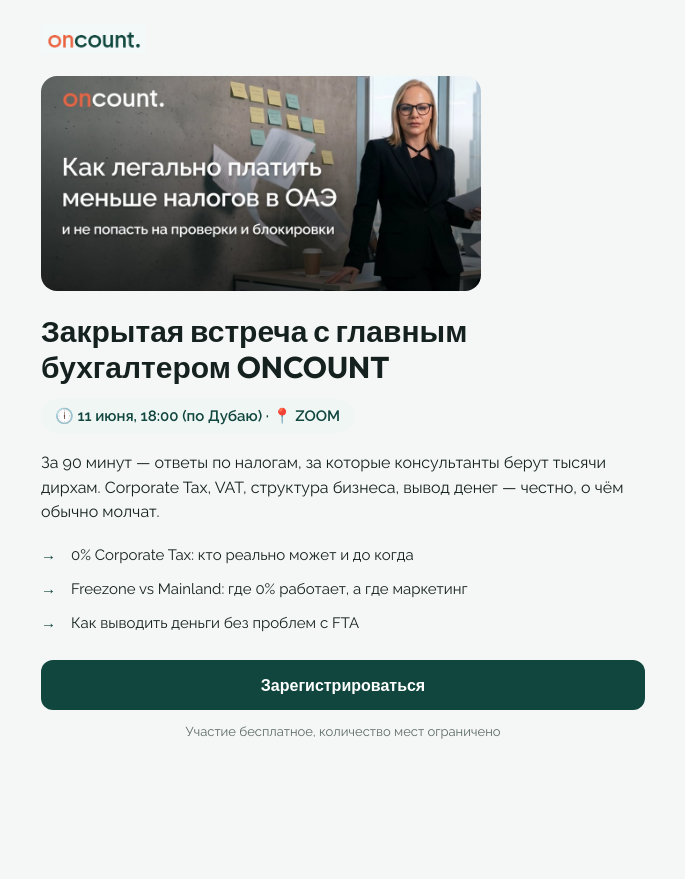
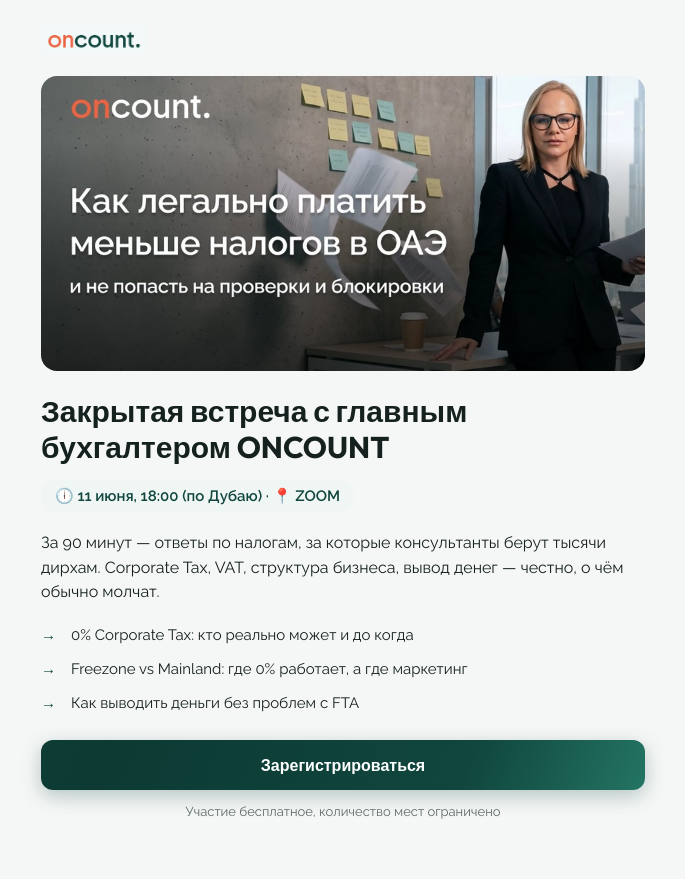
Before and after one commit to Oncount/oncount-partners, a FastAPI app: page /mk in a window 1280 px wide. Shown: the whole page, without its empty margins (297-982 px from the left). Before the commit the page ends 739 px from the top, so only its background shows below. Run offline with FastAPI, Linux system fonts and the light colour scheme; parts of the project's set-up code (start-up, migrations or seed data) failed here and were passed over.

Commit message:
style(/mk): баннер на всю ширину колонки + переливающаяся кнопка регистрации
- Десктоп: cover-img был max-width 440px при колонке 640px → картинка уже
  текста/кнопки. Убрал кап → единая ширина image/текст/кнопка.
- Кнопка «Зарегистрироваться»: анимированный градиент (shimmer), с guard
  prefers-reduced-motion.

Co-Authored-By: Claude Opus 4.8 (1M context) <noreply@anthropic.com>

```diff
--- a/app/templates/quiz.html
+++ b/app/templates/quiz.html
@@ -62,7 +62,7 @@
     .thanks p{color:var(--muted);line-height:1.5}
     /* Обложка-оффер (шаг 0) — показывается только если передан cover */
     .cover{display:flex;flex-direction:column}
-    .cover-img{width:100%;max-width:440px;height:auto;border-radius:16px;display:block;margin:0 0 22px}
+    .cover-img{width:100%;height:auto;border-radius:16px;display:block;margin:0 0 22px}
     .cover-title{font-family:Outfit,sans-serif;font-size:30px;line-height:1.2;margin:0 0 14px}
     .cover-meta{display:inline-block;align-self:flex-start;background:#f0f6f4;color:var(--green);
       font-weight:600;font-size:15px;padding:8px 14px;border-radius:999px;margin-bottom:18px}
@@ -70,7 +70,12 @@
     .cover-bullets{list-style:none;padding:0;margin:0 0 26px;display:flex;flex-direction:column;gap:12px}
     .cover-bullets li{position:relative;padding-left:30px;font-size:15px;line-height:1.45}
     .cover-bullets li::before{content:"→";position:absolute;left:0;top:0;color:var(--green);font-weight:700}
-    .cover-cta{align-self:stretch;margin-bottom:14px}
+    .cover-cta{align-self:stretch;margin-bottom:14px;color:#fff;border-radius:12px;
+      background:linear-gradient(110deg,#0c3a33 0%,#10463E 28%,#2f9079 50%,#10463E 72%,#0c3a33 100%);
+      background-size:220% 100%;animation:ctaShimmer 3.2s linear infinite;
+      box-shadow:0 6px 20px rgba(16,70,62,.28)}
+    @keyframes ctaShimmer{0%{background-position:200% 0}100%{background-position:-200% 0}}
+    @media (prefers-reduced-motion:reduce){.cover-cta{animation:none}}
     .cover-note{font-size:13px;color:var(--muted);text-align:center;margin:0}
     /* Консультация: оранжевый бейдж «БЕСПЛАТНО», блок команды, заголовок пунктов */
     .cover-badge{align-self:flex-start;color:#EC6442;font-family:Outfit,sans-serif;
```
